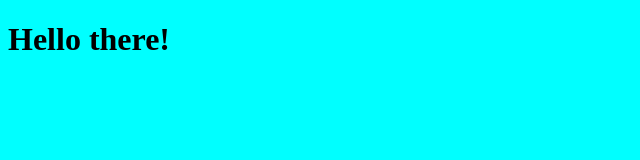
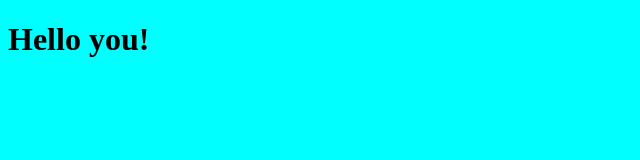
Before and after one commit to Byteblorg/collab-test, a plain HTML site: page index.html in a window 1280 px wide. Shown: the full height of the page, 0-640 px from the left. Drawn offline with Linux system fonts and the light colour scheme.

Commit message:
Andrew Fifth Commit

```diff
--- a/index.html
+++ b/index.html
@@ -12,6 +12,6 @@
     </style>
   </head>
   <body>
-    <h1>Hello there!</h1>
+    <h1>Hello you!</h1>
   </body>
 </html>
```
